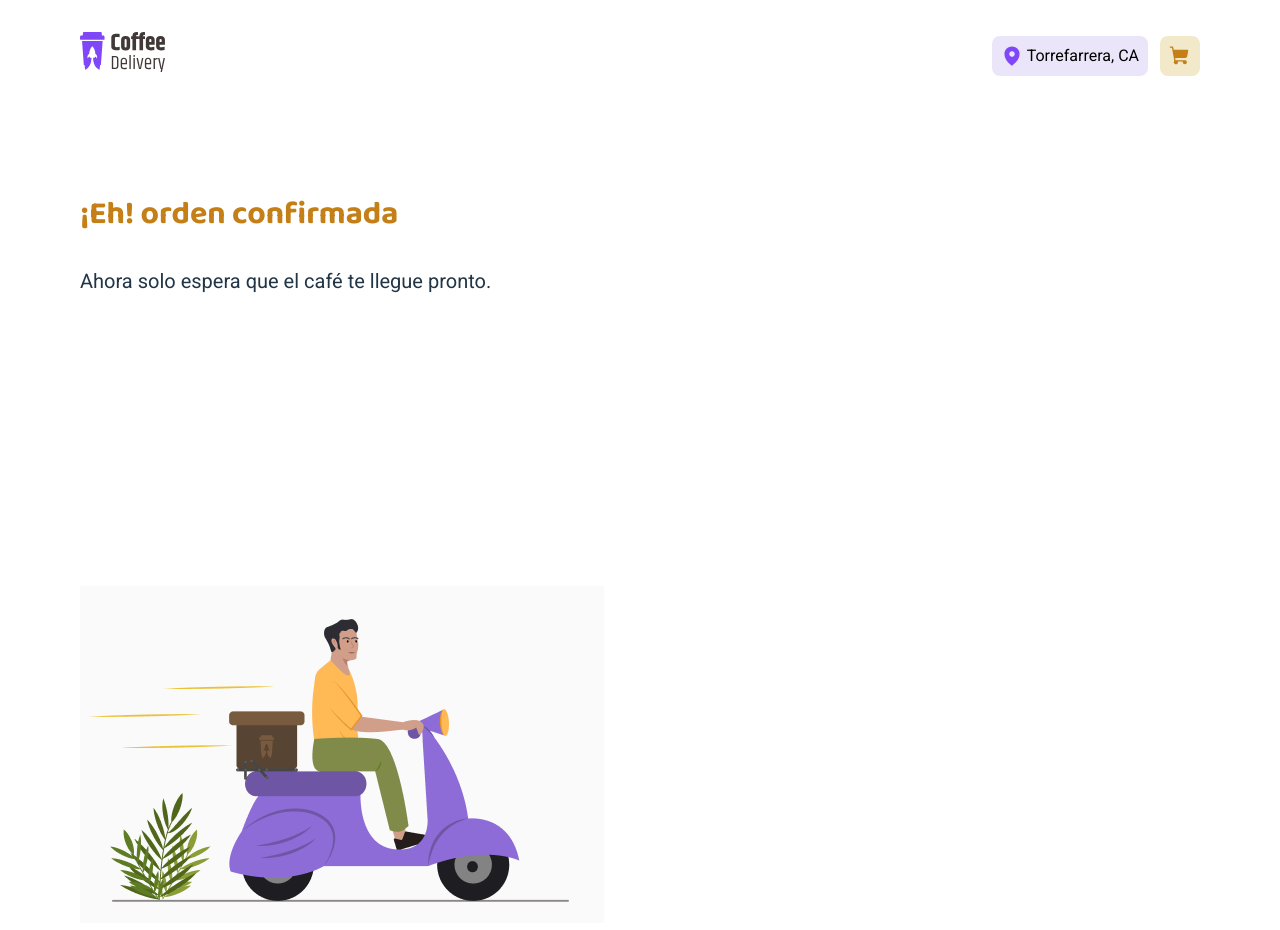
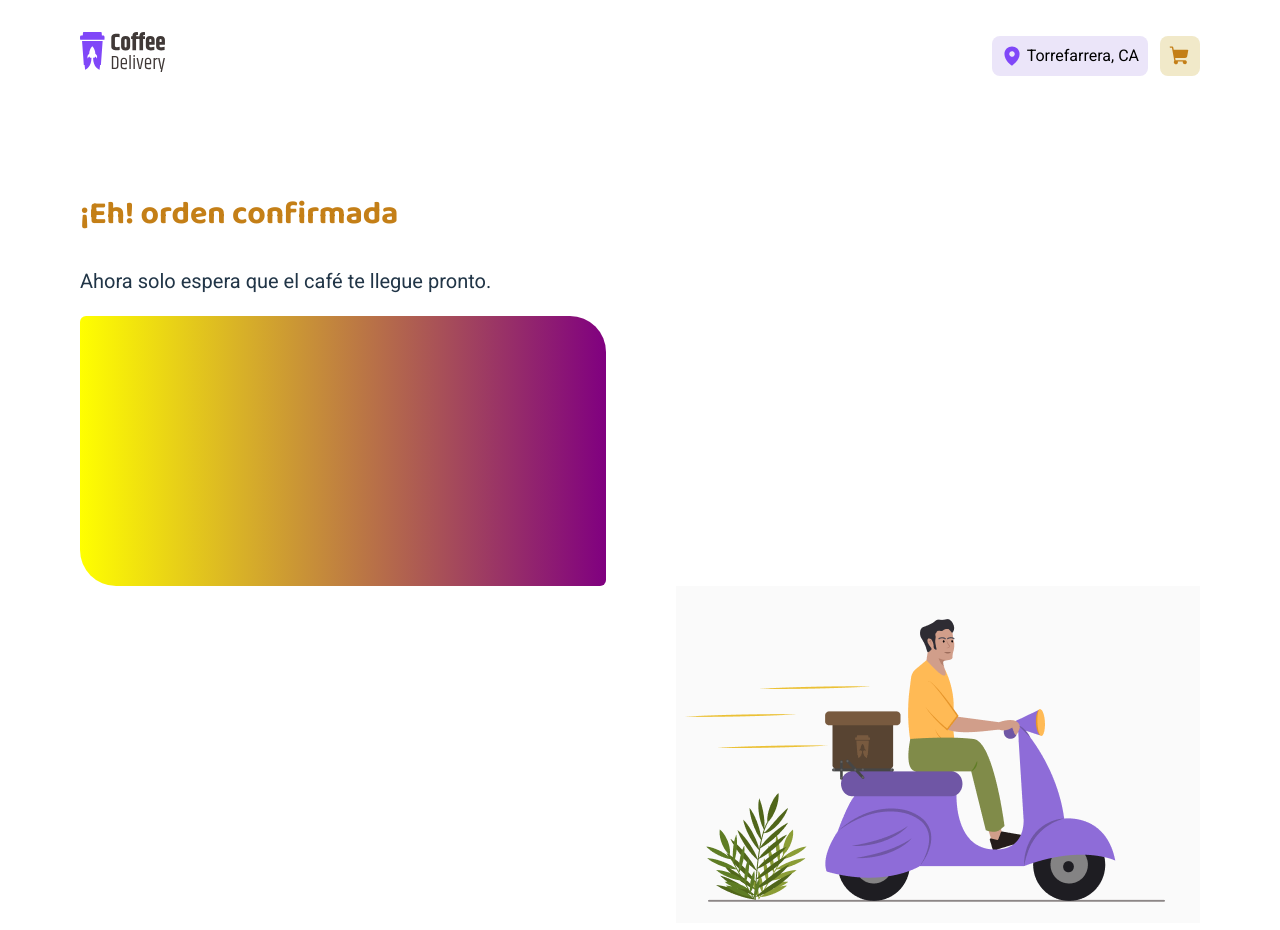
Before and after one commit to keynet-programacion2/Coffee-shop, a React (Vite) app: page / in a window 1280 px wide. Built offline with nearby package versions, Linux system fonts and the light colour scheme.

Commit message:
Adding interface

```diff
--- a/src/components/delivery/delivery.jsx
+++ b/src/components/delivery/delivery.jsx
@@ -14,7 +14,7 @@ export function Delivery() {
             <div className={styles.infodelivery}>
 
             </div>
-            <div>
+            <div className={styles.img}>
             <img src="/assets/delivery/delivery.png" alt="rider"/>
             </div>
 
--- a/src/components/delivery/delivery.module.css
+++ b/src/components/delivery/delivery.module.css
@@ -6,8 +6,10 @@ margin-top: 5rem;
     width: 27.875rem;
     height: 11.875rem;
     padding: 40px;
+    background: linear-gradient(to right, yellow, purple);
     border-radius: 6px 2.25rem;
-    border-image: linear-gradient(45deg,red,blue) 10;
+    position: relative;
+
 }
 
 h2{
@@ -23,4 +25,5 @@ h3{
 
 .img{
     float: right;
+    justify-content: start;
 }
```
